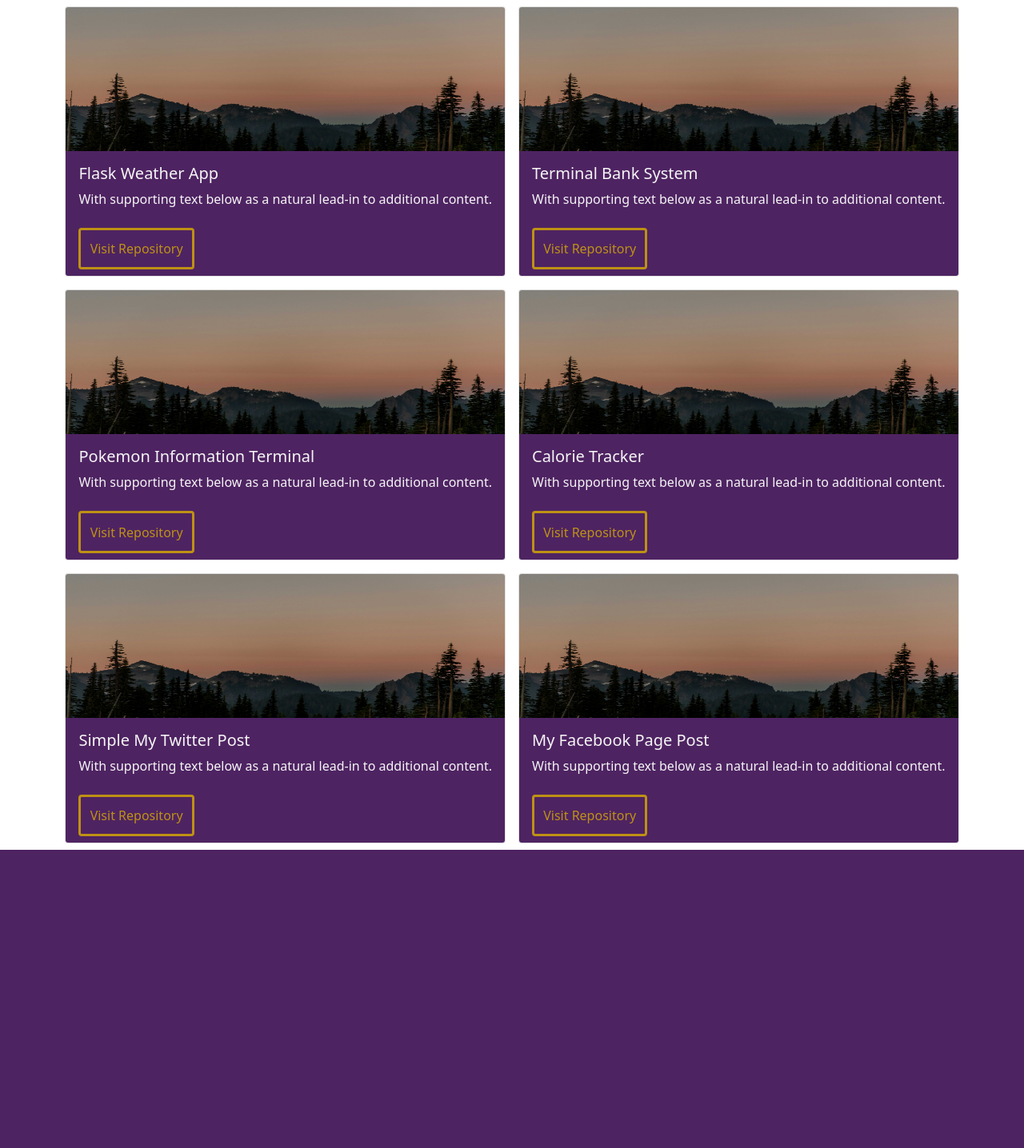
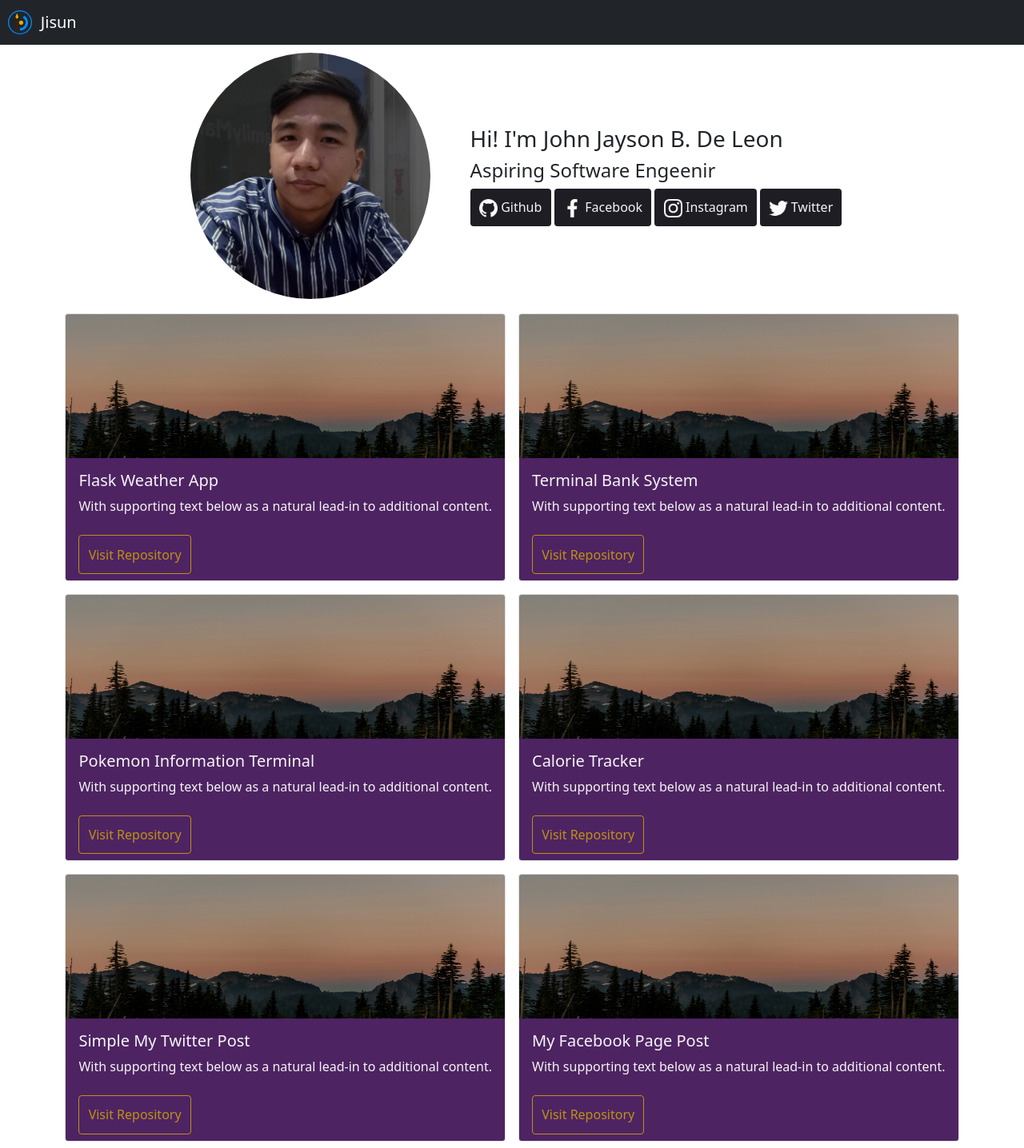
Before and after one commit to savjaylade84/jisun_portfolio, a Flask app: page / in a window 1280 px wide. Shown: the whole page at 80% size. Before the commit the page ends 1063 px from the top, so only its background shows below. Run offline with Flask 3, Linux system fonts and the light colour scheme.

Commit message:
added naviagtion and introduction section

```diff
--- a/static/css/style.css
+++ b/static/css/style.css
@@ -16,6 +16,7 @@
 .button {
   cursor: pointer;
   display: inline-flex;
+  align-items: center;
   isolation: isolate;
   position: relative;
   background: 0;
@@ -24,10 +25,12 @@
   padding: 0.7rem 0.7rem;
 }
 
+.button-gold::after, .button-black::after {
+  background-color: rgba(202, 158, 12, 0.9);
+}
+
 .button::after {
   content: "";
-  background-color: rgba(202, 158, 12, 0.9);
-  height: auto;
   inset: 0;
   z-index: -1;
   position: absolute;
@@ -41,8 +44,14 @@
 }
 
 .button-gold {
-  border: 0.242em solid rgba(202, 158, 12, 0.9);
+  border: 0.1em solid rgba(202, 158, 12, 0.9);
   color: rgba(202, 158, 12, 0.9);
+}
+
+.button-black {
+  border: 0px solid transparent;
+  background-color: #1F1D24;
+  color: whitesmoke;
 }
 
 .button:hover, .button:focus::after {
@@ -57,4 +66,15 @@
 .button:active, .button:focus {
   -webkit-text-decoration: underline 5px solid;
           text-decoration: underline 5px solid;
+}
+
+.me {
+  border-radius: 100%;
+  margin: 10px 50px 10px 10px;
+}
+
+.icon {
+  width: calc((0.7vh + 1rem + 0.7vw + 1rem) / 2);
+  height: calc((0.7vh + 1rem + 0.7vw + 1rem) / 2);
+  margin: auto 0;
 }/*# sourceMappingURL=style.css.map */
--- a/static/css/style.scss
+++ b/static/css/style.scss
@@ -23,6 +23,7 @@
 .button{
     cursor: pointer;
     display: inline-flex;
+    align-items: center;
     isolation: isolate;
     position: relative;
     background: 0;
@@ -31,10 +32,13 @@
     padding: 0.7rem 0.7rem;
 }
 
+.button-gold::after,.button-black::after{
+    background-color:$accent-color-gold;
+}
+
+
 .button::after{
     content:'';
-    background-color:$accent-color-gold;
-    height:auto;
     inset:0;
     z-index:-1;
     position: absolute;
@@ -48,8 +52,14 @@
 }
 
 .button-gold{
-    border:0.242em solid $accent-color-gold;
+    border:0.1em solid $accent-color-gold;
     color:$accent-color-gold;
+}
+
+.button-black{
+    border: 0px solid transparent;
+    background-color: $primary-color-blackish;
+    color:$primary-color-white;
 }
 
 .button:hover,.button:focus::after{
@@ -64,3 +74,14 @@
 .button:active,.button:focus{
     text-decoration:underline 5px solid;
 }
+
+.me{
+    border-radius: 100%;
+    margin: 10px 50px 10px 10px;
+}
+
+.icon{
+    width:  calc(((0.7vh + 1rem) + (0.7vw + 1rem))/2);
+    height: calc(((0.7vh + 1rem) + (0.7vw + 1rem))/2);
+    margin:auto 0;
+}
--- a/templates/index.html
+++ b/templates/index.html
@@ -31,7 +31,50 @@
 	</head>
 
     <body>
-        <div class="card-deck d-flex justify-content-center flex-wrap">
+
+        <nav class="navbar navbar-expand-lg navbar-dark bg-dark">
+            <a class="navbar-brand" href="#"> &nbsp;
+                <img src="{{ url_for('static',filename='/img/jisun.svg') }}" width="30" height="30" class="d-inline-block align-top" alt="">
+                &nbsp;Jisun
+            </a>
+        </nav>
+
+        <div class="introduction d-flex justify-content-center align-items-center" id="introduction">
+            <picture>
+                <source srcset=" {{ url_for('static',filename='/img/me.jpg') }} " type="image/svg+xml">
+                <img src=" {{ url_for('static',filename='/img/me.jpg') }} " class="img-fluid me" alt="..." height="300" width="300">
+            </picture>
+            <div>
+                <p class="h3 text-capitalize font-weight-bold">Hi! I'm John Jayson B. De Leon</p>
+                <p class="h4 text-capitalize">Aspiring Software Engeenir</p>
+                <a href="#" class="btn button button-black align-items-center">
+                    <span>
+                        <img src="{{ url_for('static',filename='/img/github.png') }}" class = "icon" width="16" height="16"/>
+                    </span>
+                    &nbsp;Github
+                </a>
+                <a href="#" class="btn button button-black align-items-center">
+                    <span>
+                        <img src="{{ url_for('static',filename='/img/facebook.png') }}" class = "icon" width="16" height="16"/>
+                    </span>
+                    &nbsp;Facebook
+                </a>
+                <a href="#" class="btn button button-black align-items-center">
+                    <span>
+                        <img src="{{ url_for('static',filename='/img/instagram.png') }}" class = "icon" width="16" height="16"/>
+                    </span>
+                    &nbsp;Instagram
+                </a>
+                <a href="#" class="btn button button-black align-items-center">
+                    <span>
+                        <img src="{{ url_for('static',filename='/img/twitter.png') }}" class = "icon" width="16" height="16"/>
+                    </span>
+                    &nbsp;Twitter
+                </a>
+            </div>
+        </div>
+
+        <div class="card-deck d-flex justify-content-center flex-wrap" id="projects">
             {% for project in information['Project_List'] %}
                     <div class="card m-2">
                         <picture>
```
Also changed, not shown: static/img/cosmoboy_dark.png (added), static/img/cosmoboy_light.png (added), static/img/facebook.png (added), static/img/github.png (added), static/img/instagram.png (added), static/img/jisun.svg (added), static/img/linkedin.png (added), static/img/me.jpg (added), static/img/twitter.png (added), 1 other file.
